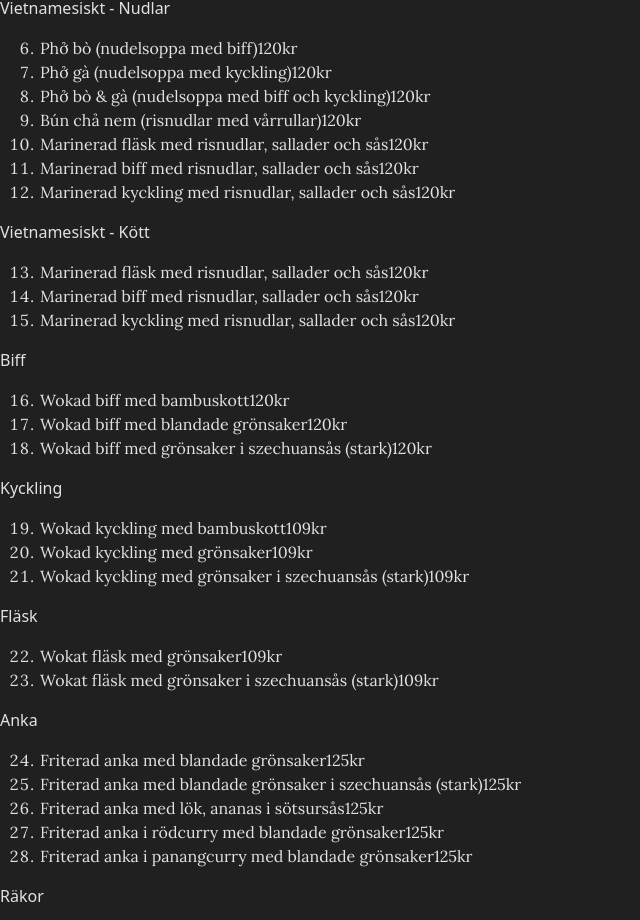
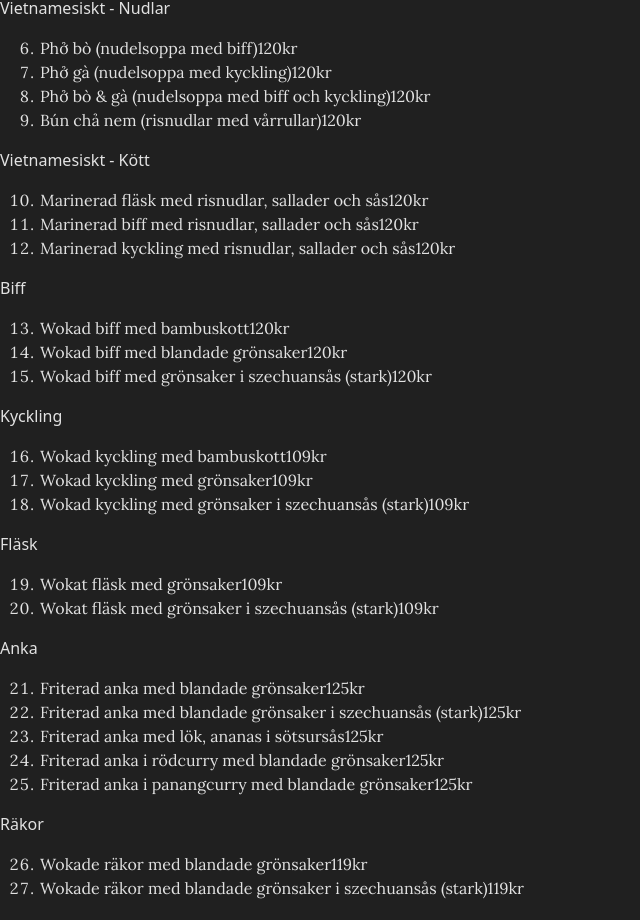
Before and after one commit to Filipc04/vietdh-react, a React (Vite) app: page / in a window 1280 px wide. Shown: the part 2835-3755 px from the top of the page, without its empty margins (0-640 px from the left). Built offline with nearby package versions, Linux system fonts and the light colour scheme.

Commit message:
Remove marinated meat dishes from dinner menu
Removed several marinated meat dishes from the dinner menu.

```diff
--- a/src/components/dinner-menu/data.ts
+++ b/src/components/dinner-menu/data.ts
@@ -24,9 +24,6 @@ export const dinnerMeals: DinnerMenu[] = [
 			{ text: 'Phở gà (nudelsoppa med kyckling)', price: 120 },
 			{ text: 'Phở bò & gà (nudelsoppa med biff och kyckling)', price: 120 },
 			{ text: 'Bún chả nem (risnudlar med vårrullar)', price: 120 },
-			{ text: 'Marinerad fläsk med risnudlar, sallader och sås', price: 120 },
-			{ text: 'Marinerad biff med risnudlar, sallader och sås', price: 120 },
-			{ text: 'Marinerad kyckling med risnudlar, sallader och sås', price: 120 },
 		],
 	},
 	{
```
